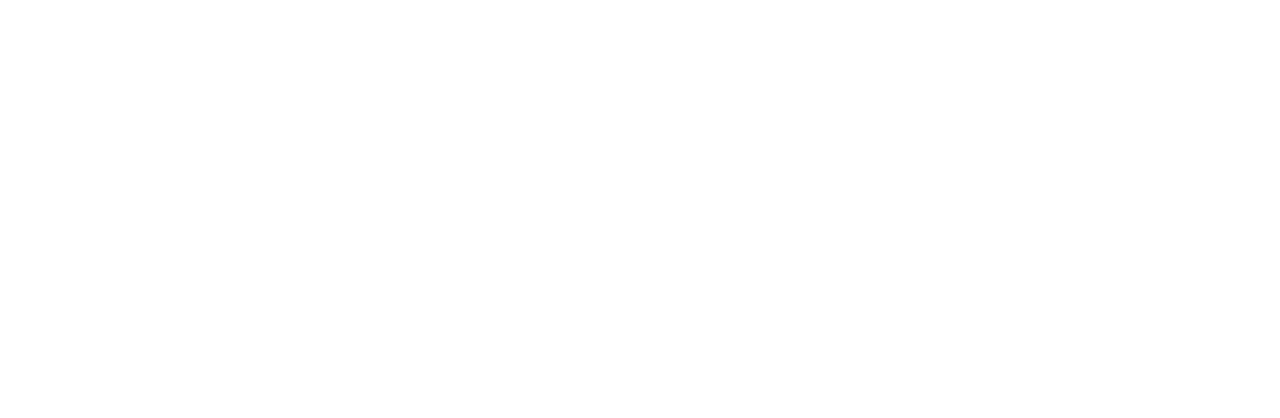
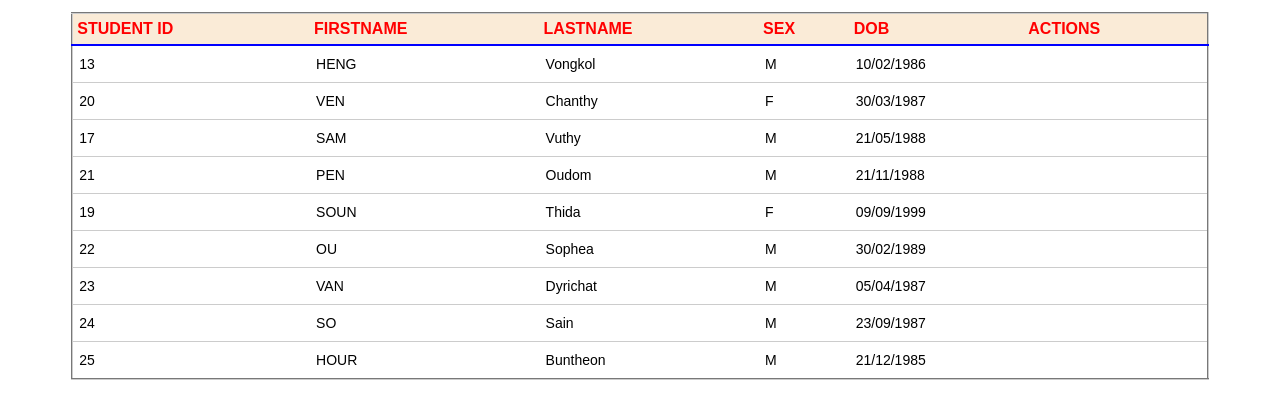
Before and after one commit to onoth/css_assignment3, a plain HTML site: page index.html in a window 1280 px wide. Drawn offline with Linux system fonts and the light colour scheme.

Commit message:
more updates

```diff
--- a/index.html
+++ b/index.html
@@ -6,10 +6,106 @@
     <meta http-equiv="X-UA-Compatible" content="IE=edge">
     <meta name="viewport" content="width=device-width, initial-scale=1.0">
     <title>Document</title>
+    <link rel="stylesheet" href="style.css">
 </head>
 
 <body>
 
+    <table class="tbl">
+        <thead>
+            <tr>
+                <th>STUDENT ID</th>
+                <th>FIRSTNAME</th>
+                <th>LASTNAME </th>
+                <th>SEX</th>
+                <th>DOB</th>
+                <th>ACTIONS</th>
+            </tr>
+        </thead>
+        <tbody>
+            <tr>
+                <td>13</td>
+                <td>HENG</td>
+                <td>Vongkol</td>
+                <td>M</td>
+                <td>10/02/1986</td>
+                <td></td>
+            </tr>
+            <tr>
+                <td>20</td>
+                <td>VEN</td>
+                <td>Chanthy</td>
+                <td>F</td>
+                <td>30/03/1987</td>
+                <td></td>
+            </tr>
+            <tr>
+                <td>
+                    17
+                </td>
+                <td>SAM</td>
+                <td>Vuthy</td>
+                <td>M</td>
+                <td>21/05/1988</td>
+                <td></td>
+            </tr>
+            <tr>
+                <td>21</td>
+                <td>PEN</td>
+                <td>Oudom</td>
+                <td>M</td>
+                <td>21/11/1988</td>
+
+                <td></td>
+            </tr>
+            <tr>
+                <td>19</td>
+                <td>SOUN</td>
+                <td>Thida</td>
+                <td>F</td>
+                <td>09/09/1999</td>
+
+                <td></td>
+            </tr>
+            <tr>
+                <td>22</td>
+                <td>OU</td>
+                <td>Sophea</td>
+                <td>M</td>
+                <td>30/02/1989</td>
+                <td></td>
+            </tr>
+            <tr>
+                <td>23</td>
+                <td>VAN</td>
+                <td>Dyrichat</td>
+                <td>M</td>
+                <td>05/04/1987</td>
+                <td></td>
+            </tr>
+            <tr>
+                <td>24</td>
+                <td>SO</td>
+                <td>Sain</td>
+                <td>M</td>
+                <td>23/09/1987</td>
+                <td></td>
+            </tr>
+            <tr>
+                <td>25</td>
+                <td>HOUR</td>
+                <td>Buntheon</td>
+                <td>M</td>
+                <td>21/12/1985</td>
+                <td></td>
+            </tr>
+        </tbody>
+    </table>
+
+
+
+
+
 </body>
 
 </html>
--- a/style.css
+++ b/style.css
@@ -0,0 +1,46 @@
+.tbl {
+    border: 2px solid #ccc;
+    width: 90%;
+    border-collapse: collapse;
+    margin: 12px auto;
+    border-style: groove;
+}
+
+.tbl thead tr th {
+
+    border-right-width: 2px;
+    /* border-right-style: hidden;
+    border-left-style: hidden;
+    border-top-style: hidden; */
+    padding: 6px 4px;
+    border-bottom: 2px solid blue;
+    color: red;
+    font-family: Arial;
+    background-color: antiquewhite;
+    text-align: left;
+
+
+
+}
+
+
+
+.tbl tbody tr td {
+    font-size: 14px;
+    font-family: Arial;
+    color: #000;
+    border-style: none;
+    text-align: left;
+    padding-left: 6px;
+    border-bottom: 1px;
+    border-bottom-color: #000;
+    border-top-color: blue;
+    background-color: #fff;
+    padding-top: 10px;
+    padding-bottom: 10px;
+    border-bottom: 1px solid #ccc;
+}
+
+.tbl tbody tr:last-child td {
+    border-bottom: none;
+}
```
